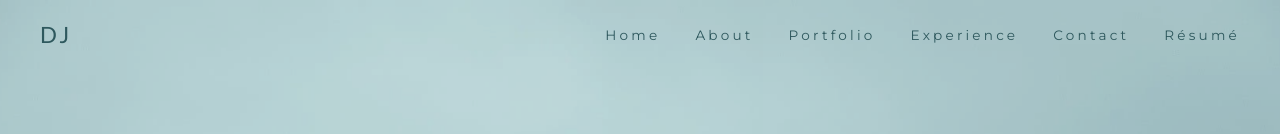
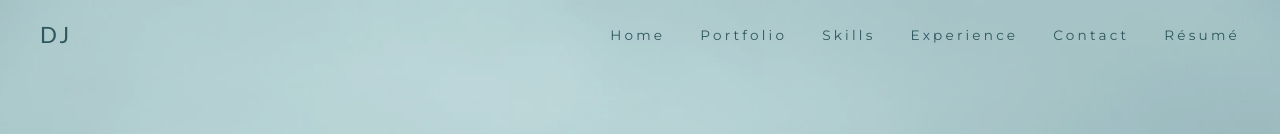
Before and after one commit to dejongyeong/web-portfolio, a React (Create React App) app: page / in a window 1280 px wide. Shown: the top 134 px of the page. Built offline with nearby package versions, Linux system fonts and the light colour scheme.

Commit message:
modified menu bar
todo: remove aboutjs after checking

```diff
--- a/src/components/App.js
+++ b/src/components/App.js
@@ -8,7 +8,6 @@ import Hero from './Hero';
 import MenuBar from './MenuBar';
 import Skills from './Skills';
 import Experience from './Experience';
-import About from './About';
 
 // gsap animation
 gsap.registerPlugin(ScrollTrigger);
@@ -37,8 +36,8 @@ const theme = createMuiTheme({
 });
 
 const sections = [
-  { key: uuid(), id: 'experience', comp: <Experience /> },
-  { key: uuid(), id: 'about', comp: <Skills /> },
+  { key: uuid(), id: 'portfolio', comp: <Experience /> },
+  { key: uuid(), id: 'skills', comp: <Skills /> },
   { key: uuid(), id: 'experience', comp: <Experience /> },
   { key: uuid(), id: 'contact', comp: <Hero /> },
 ];
--- a/src/components/MenuBar.js
+++ b/src/components/MenuBar.js
@@ -6,7 +6,7 @@ import {
   Typography,
   useScrollTrigger,
 } from '@material-ui/core';
-import { Mail, Home, Info, Folder, Timeline } from '@material-ui/icons';
+import { Mail, Home, Folder, Timeline, Build } from '@material-ui/icons';
 import PropTypes from 'prop-types';
 
 import MenuItems from './MenuItem';
@@ -65,8 +65,8 @@ function MenuBar(props) {
 
   const menus = [
     { text: 'Home', link: '#home', icon: <Home /> },
-    { text: 'About', link: '#about', icon: <Info /> },
     { text: 'Portfolio', link: '#portfolio', icon: <Folder /> },
+    { text: 'Skills', link: '#skills', icon: <Build /> },
     { text: 'Experience', link: '#experience', icon: <Timeline /> },
     { text: 'Contact', link: '#contact', icon: <Mail /> },
   ];
```
Also changed, not shown: src/components/Skills.js (+7 -0 lines).
